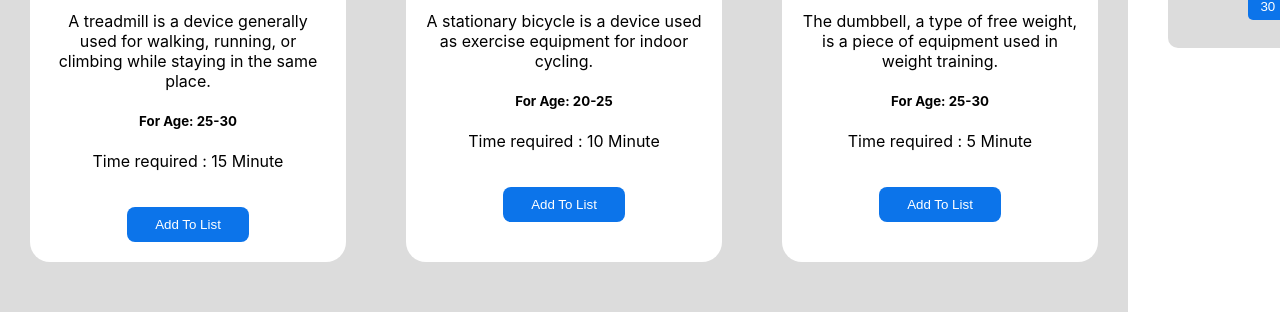
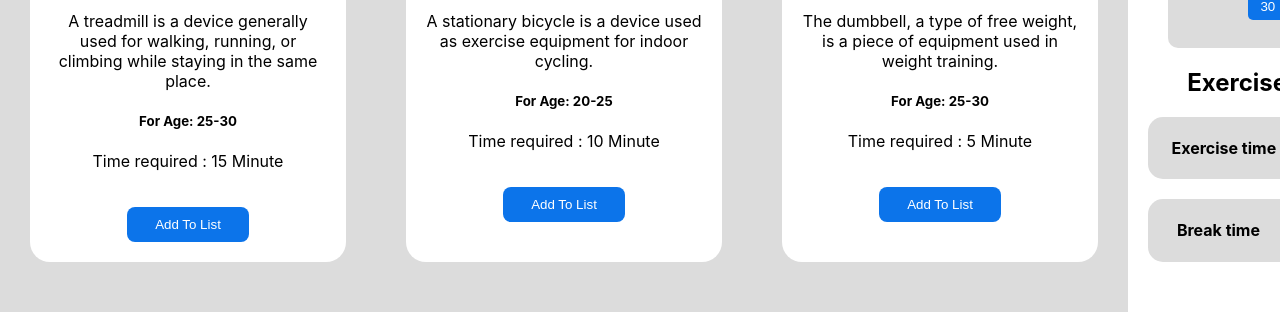
Before and after one commit to chanchal26/Ultra-Active-Club, a React (Create React App) app: page / in a window 1280 px wide. Shown: the part 443-755 px from the top of the page. Built offline with nearby package versions, Linux system fonts and the light colour scheme.

Commit message:
exercise details section done

```diff
--- a/src/Components/Home/Home.js
+++ b/src/Components/Home/Home.js
@@ -70,6 +70,17 @@ const Home = () => {
                             <button onClick={() => setTime(30)}>30 Min</button>
                         </div>
                     </div>
+                    <h2>Exercise Details</h2>
+                    <div className='input-field'>
+                        <div>
+                            <h4>Exercise time</h4>
+                            <p>{time0} Minute</p>
+                        </div>
+                        <div>
+                            <h4>Break time</h4>
+                            <p>{time} Minute</p>
+                        </div>
+                    </div>
 
                 </div>
             </div>
```
